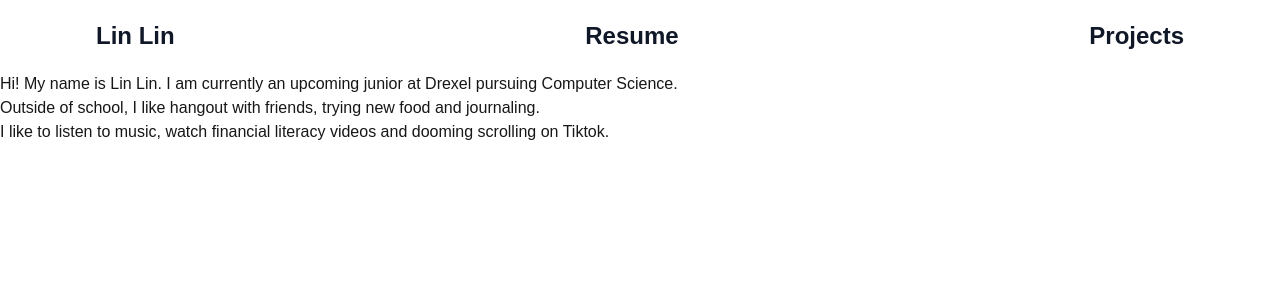
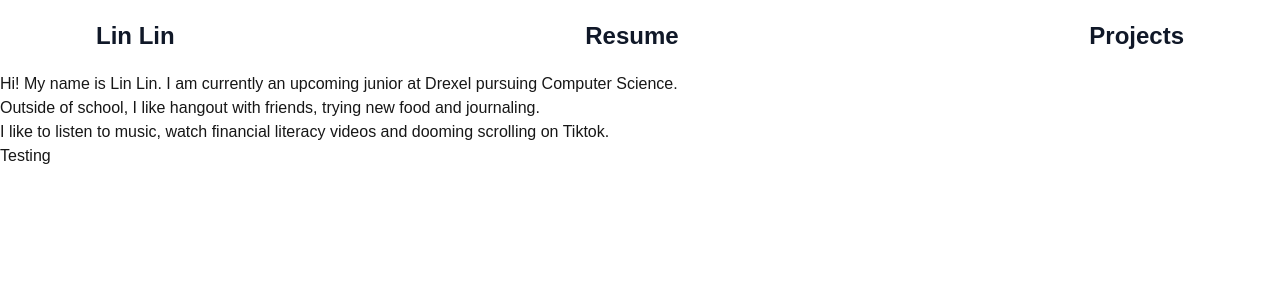
Before and after one commit to LinLin818/Portfolio, a Next.js app: page / in a window 1280 px wide. Shown: the top 300 px of the page. Built offline with nearby package versions, Linux system fonts and the light colour scheme.

Commit message:
Server testing

```diff
--- a/app/page.tsx
+++ b/app/page.tsx
@@ -6,6 +6,7 @@ export default function Home() {
     <p> Hi! My name is Lin Lin. I am currently an upcoming junior at Drexel pursuing Computer Science.</p>
     <p> Outside of school, I like hangout with friends, trying new food and journaling.</p>
     <p> I like to listen to music, watch financial literacy videos and dooming scrolling on Tiktok. </p>
+    <p> Testing</p>
     </>
   );
 }
```
